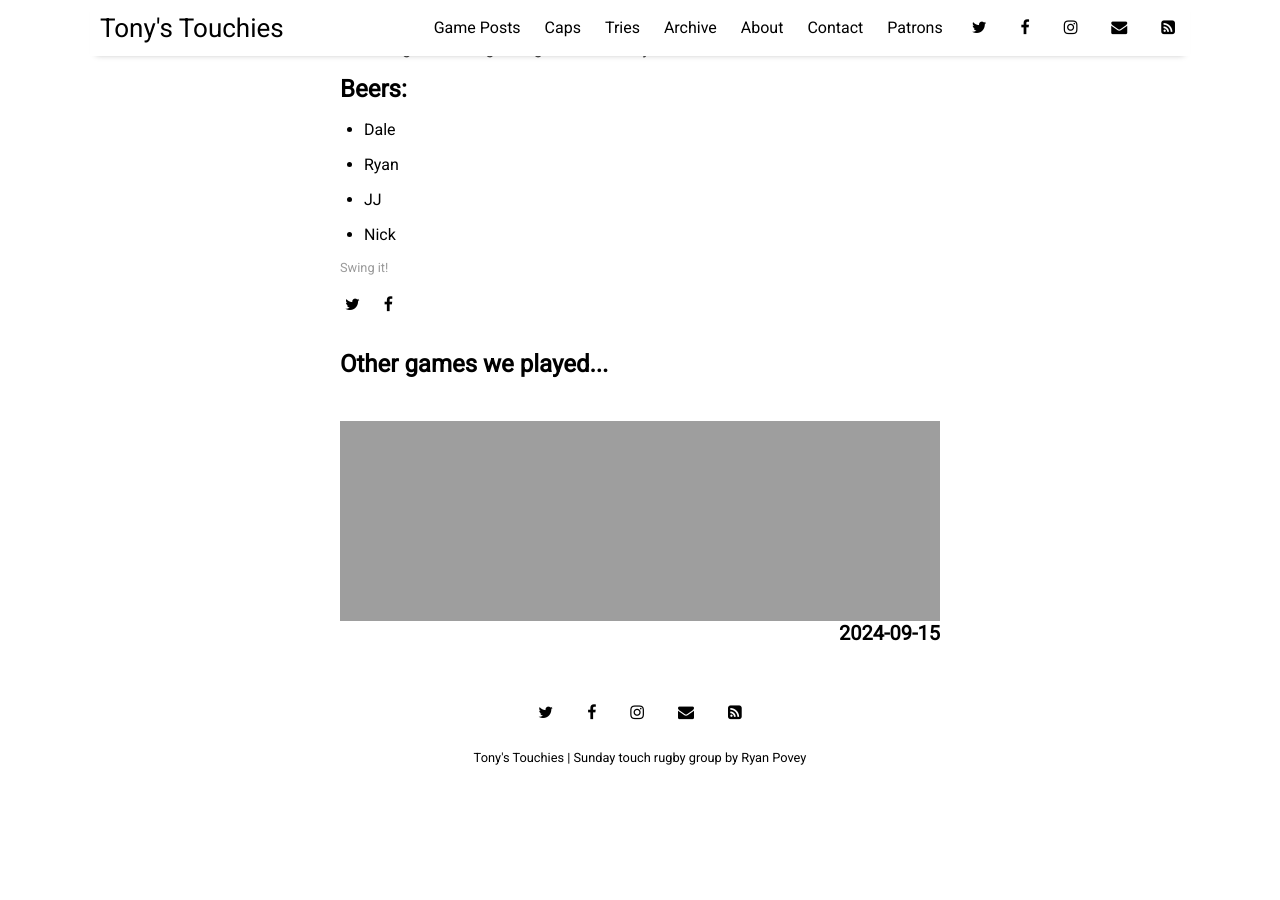
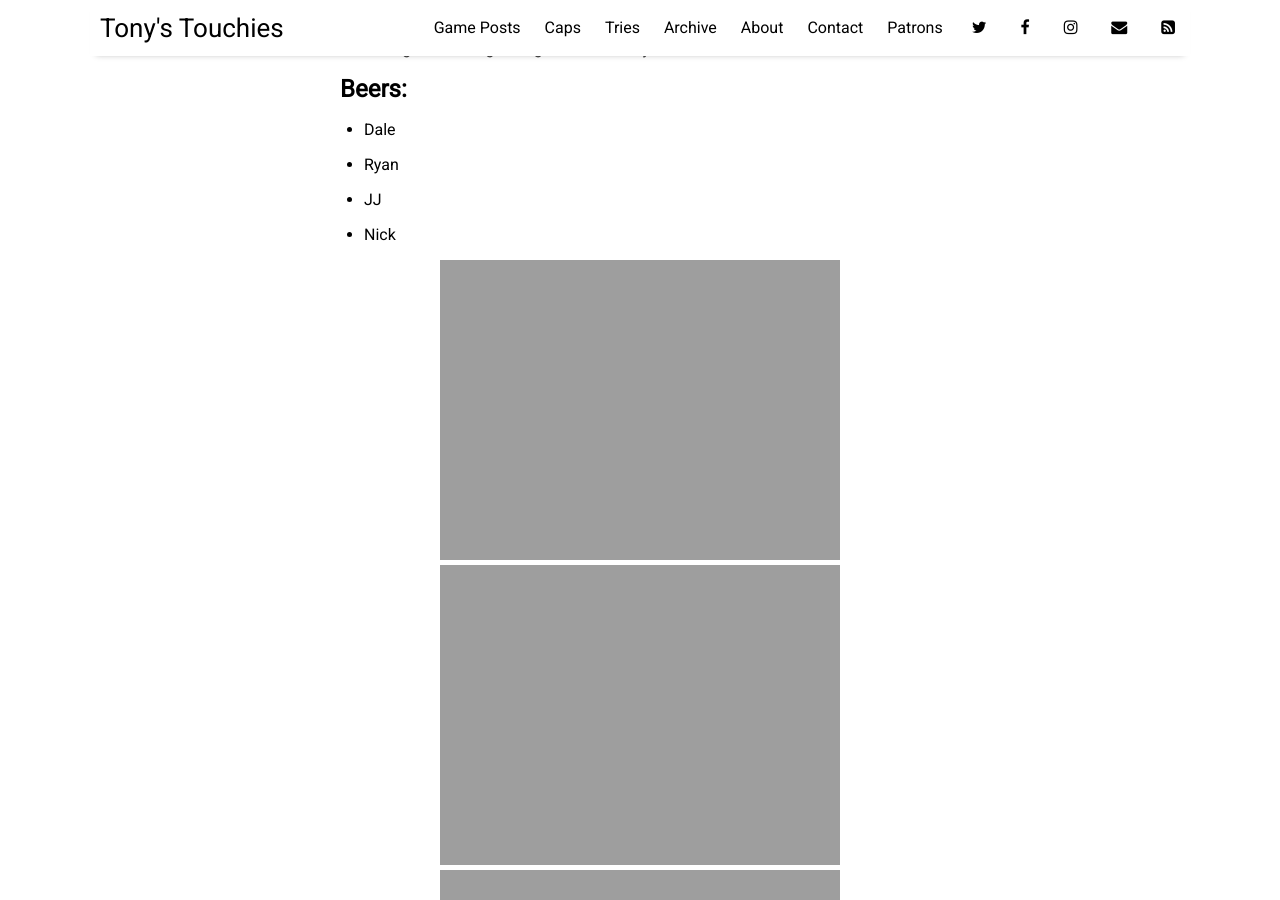
Before and after one commit to sundayrugby/sundayrugby.github.io, a Jekyll site: the page built from _posts/2024-09-24-CX.md, in a window 1280 px wide and 900 px high, scrolled down 1596 px. Built offline with Jekyll 4.4.1, drawn with Linux system fonts in a browser that asks for light colours; nearby versions of some CDN libraries; before the commit the page ends 2392 px from its top, so only the background shows below that.

Commit message:
Update 2024-09-24-CX.md

```diff
--- a/_posts/2024-09-24-CX.md
+++ b/_posts/2024-09-24-CX.md
@@ -53,3 +53,7 @@ image: 2024_09_24.jpg
 * Ryan
 * JJ
 * Nick
+
+![alt text](https://sundayrugby.github.io/assets/img/2024_09_24_a.jpg "Behind the scenes!")
+![alt text](https://sundayrugby.github.io/assets/img/2024_09_24_b.jpg "Behind the scenes!")
+![alt text](https://sundayrugby.github.io/assets/img/2024_09_24_c.jpg "Behind the scenes!")
```
